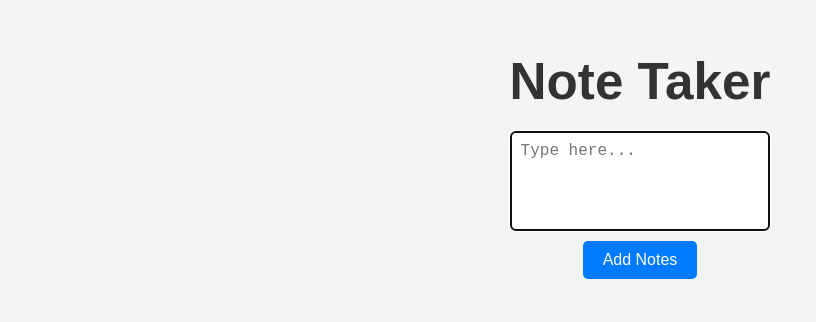
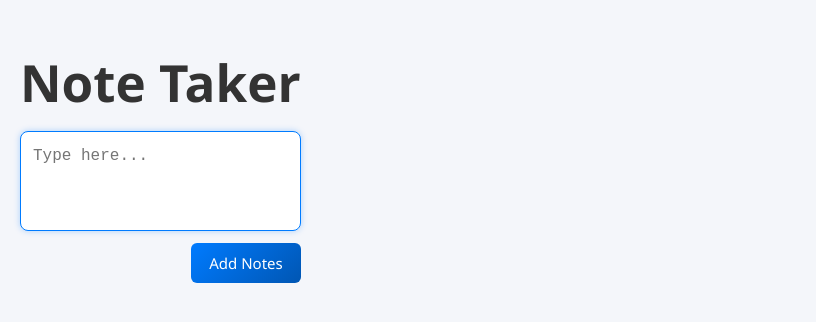
Before and after one commit to Suhana783/React-Mini-Projects, a React (Vite) app in the folder react-task/: page / in a window 1280 px wide. Shown: the top 322 px of the page, without its empty margins (0-816 px from the left). Built offline with nearby package versions, Linux system fonts and the light colour scheme.

Commit message:
did changes in code

```diff
--- a/react-task/src/NoteSaver/Note.css
+++ b/react-task/src/NoteSaver/Note.css
@@ -1,12 +1,16 @@
 body {
-  font-family: sans-serif;
-  background-color: #f4f4f4;
+  font-family: "Segoe UI", sans-serif;
+  background-color: #f4f6fa;
+  margin: 0;
+  padding: 20px;
+}
+
+.main-container {
+  margin: 0 auto;
+  max-width: 600px;
+  min-height: 100vh;
   display: flex;
   flex-direction: column;
-  align-items: center;
-  min-height: 100vh;
-  margin: 0;
-  padding: 20px;
 }
 
 h1 {
@@ -15,95 +19,111 @@ h1 {
   margin-bottom: 20px;
 }
 
+/* Input area stays fixed size */
 .input-section {
   display: flex;
   flex-direction: column;
-  align-items: center;
+  gap: 12px;
   width: 100%;
-  max-width: 500px;
   margin-bottom: 20px;
+  flex-shrink: 0;   /* 🚀 prevents shrinking/stretching when notes grow */
 }
 
 textarea {
   width: 100%;
-  padding: 10px;
-  margin-bottom: 10px;
+  height: 100px;             /* Fixed height */
+  padding: 12px;
   border: 1px solid #ccc;
-  border-radius: 5px;
+  border-radius: 8px;
   box-sizing: border-box;
   font-size: 16px;
-  resize: none;
-  height: 100px !important; /* This is the key change */
-  overflow: auto !important; /* This is the key change */
+  resize: none;              /* Prevent stretching */
+  overflow-y: auto;          /* Scroll inside if text overflows */
+  line-height: 1.5;
+  background-color: #fff;
+  transition: border-color 0.2s ease, box-shadow 0.2s ease;
+}
+
+textarea:focus {
+  border-color: #007bff;
+  box-shadow: 0 0 6px rgba(0, 123, 255, 0.3);
+  outline: none;
 }
 
 button {
-  /* Remove width: 100%; to let it have its natural width */
-  padding: 10px 20px; /* Added horizontal padding to make it look like a button */
-  background-color: #007bff;
-  color: white;
+  align-self: flex-end;
+  padding: 10px 18px;
+  background: linear-gradient(135deg, #007bff, #0056b3);
+  color: #fff;
   border: none;
-  border-radius: 5px;
+  border-radius: 6px;
   cursor: pointer;
-  font-size: 16px;
-  transition: background-color 0.3s ease;
+  font-size: 15px;
+  font-weight: 500;
+  transition: transform 0.2s ease, background 0.3s ease;
 }
 
 button:hover {
-  background-color: #0056b3;
+  transform: scale(1.05);
+  background: linear-gradient(135deg, #0056b3, #003d80);
 }
 
+/* Notes grow independently */
 .notes-container {
   display: flex;
   flex-direction: column;
   gap: 15px;
   width: 100%;
-  max-width: 600px;
-  align-items: flex-start;
+  flex-grow: 1;
 }
 
 .note {
-  background-color: white;
+  background-color: #fff;
   padding: 15px;
-  border-radius: 8px;
-  box-shadow: 0 2px 5px rgba(0, 0, 0, 0.1);
+  border-radius: 10px;
+  box-shadow: 0 3px 6px rgba(0, 0, 0, 0.1);
   width: 100%;
-  box-sizing: border-box;
+  transition: transform 0.2s ease, box-shadow 0.2s ease;
+}
+
+.note:hover {
+  transform: translateY(-3px);
+  box-shadow: 0 5px 12px rgba(0, 0, 0, 0.15);
 }
 
 .note-time {
-  margin: 0;
-  font-size: 0.9em;
+  font-size: 0.85em;
   color: #888;
-  margin-bottom: 5px;
+  margin-bottom: 6px;
 }
 
 .note-text {
   margin: 0;
-  color: #555;
-  word-wrap: break-word;
+  color: #444;
 }
 
 .delete-button {
-  margin-top: 10px;
+  margin-top: 12px;
+  padding: 8px 14px;
   background-color: #dc3545;
+  border-radius: 5px;
+  border: none;
+  color: white;
+  font-size: 14px;
+  cursor: pointer;
+  transition: transform 0.2s ease, background-color 0.3s ease;
 }
 
 .delete-button:hover {
   background-color: #c82333;
+  transform: scale(1.05);
 }
 
+/* Mobile Responsiveness */
 @media (max-width: 768px) {
-  body {
+  .main-container {
+    max-width: 100%;
     padding: 10px;
-  }
-
-  h1 {
-    font-size: 1.5rem;
-  }
-
-  .input-section, .notes-container {
-    max-width: 100%;
   }
 
   textarea, button, .delete-button {
--- a/react-task/src/NoteSaver/Note.jsx
+++ b/react-task/src/NoteSaver/Note.jsx
@@ -27,7 +27,7 @@ function Text() {
     }
 
     return (
-        <>
+    <div className="main-container">
         <h1>Note Taker</h1>
         <div className="input-section">
             <textarea
@@ -48,8 +48,9 @@ function Text() {
                 </div>
             ))}
         </div>
-        </>
+    </div>
 );
+
 }
 
 export default Text;
```
Lines whose indentation alone changed are shown as unchanged.
